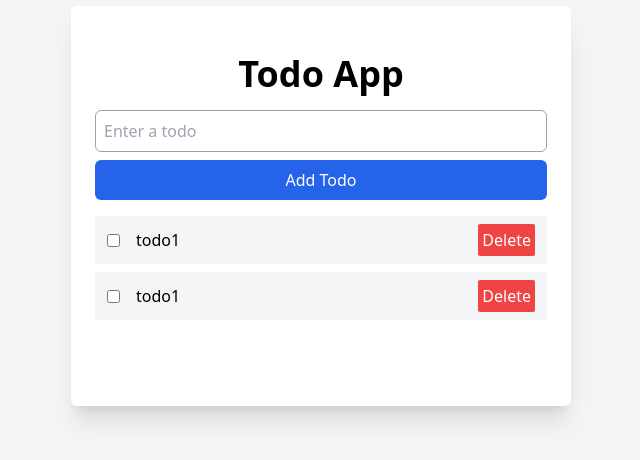
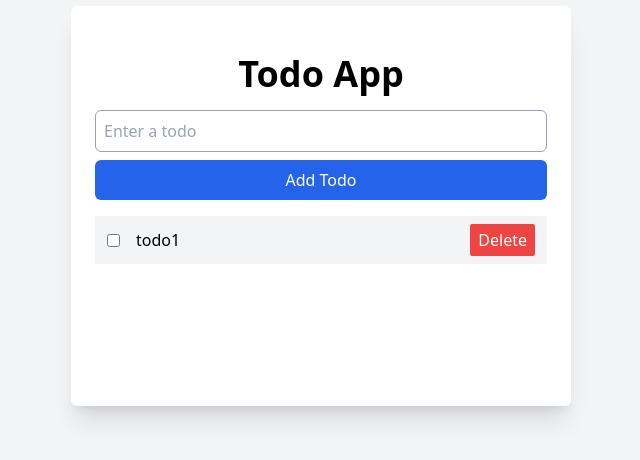
Before and after one commit to chan0222/todotodo, an Angular app: page /home in a window 1280 px wide. Shown: the part 194-654 px from the top of the page, without its empty margins (319-959 px from the left). Built offline with nearby package versions, Linux system fonts and the light colour scheme.

Commit message:
css 수정

```diff
--- a/src/app/pages/home/home.page.html
+++ b/src/app/pages/home/home.page.html
@@ -17,12 +17,9 @@
       <li class="flex items-center px-3 py-2 space-x-4 bg-gray-100">
         <input type="checkbox" />
         <p class="grow">todo1</p>
-        <button class="p-1 text-white bg-red-500 rounded-sm">Delete</button>
-      </li>
-      <li class="flex items-center px-3 py-2 space-x-4 bg-gray-100">
-        <input type="checkbox" />
-        <p class="grow">todo1</p>
-        <button class="p-1 text-white bg-red-500 rounded-sm">Delete</button>
+        <button class="px-2 py-1 text-white bg-red-500 rounded-sm">
+          Delete
+        </button>
       </li>
     </ul>
   </div>
```
